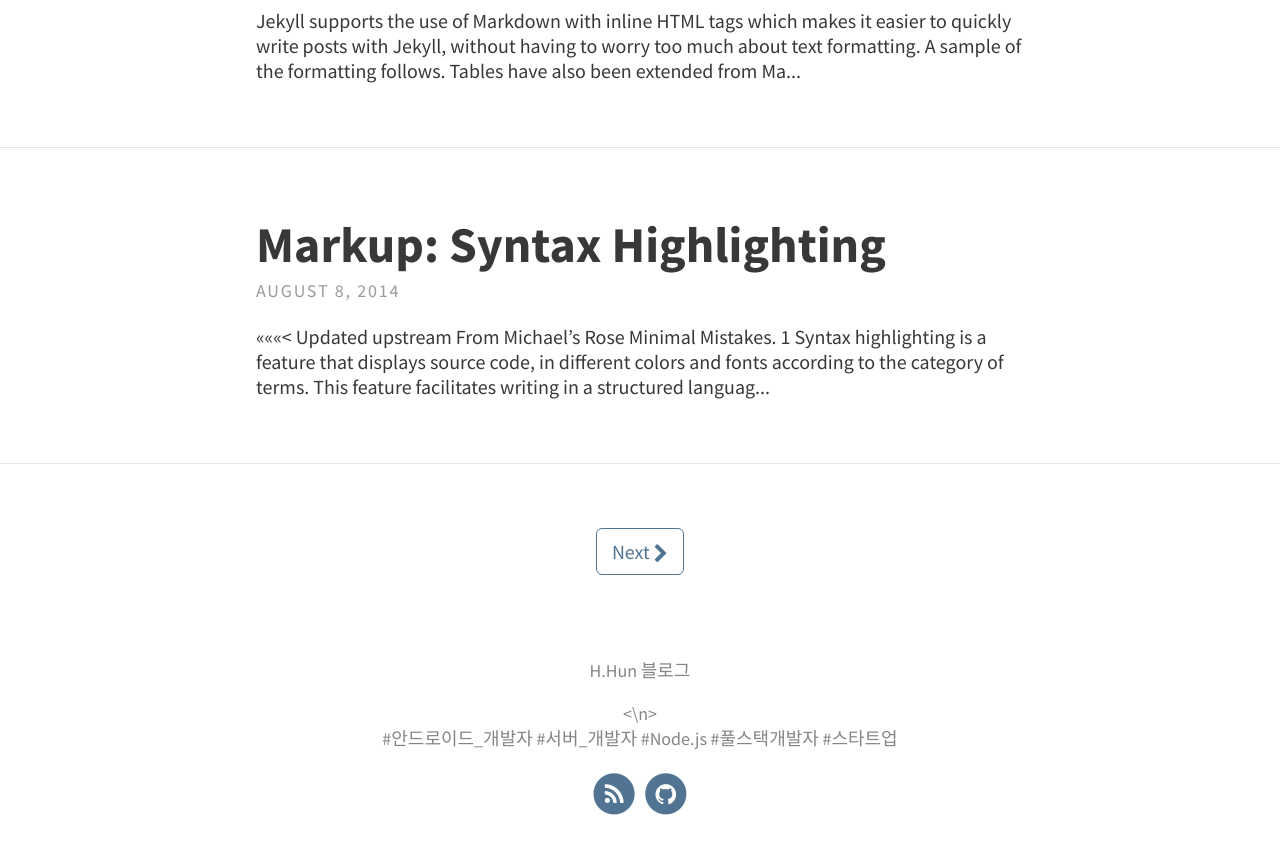
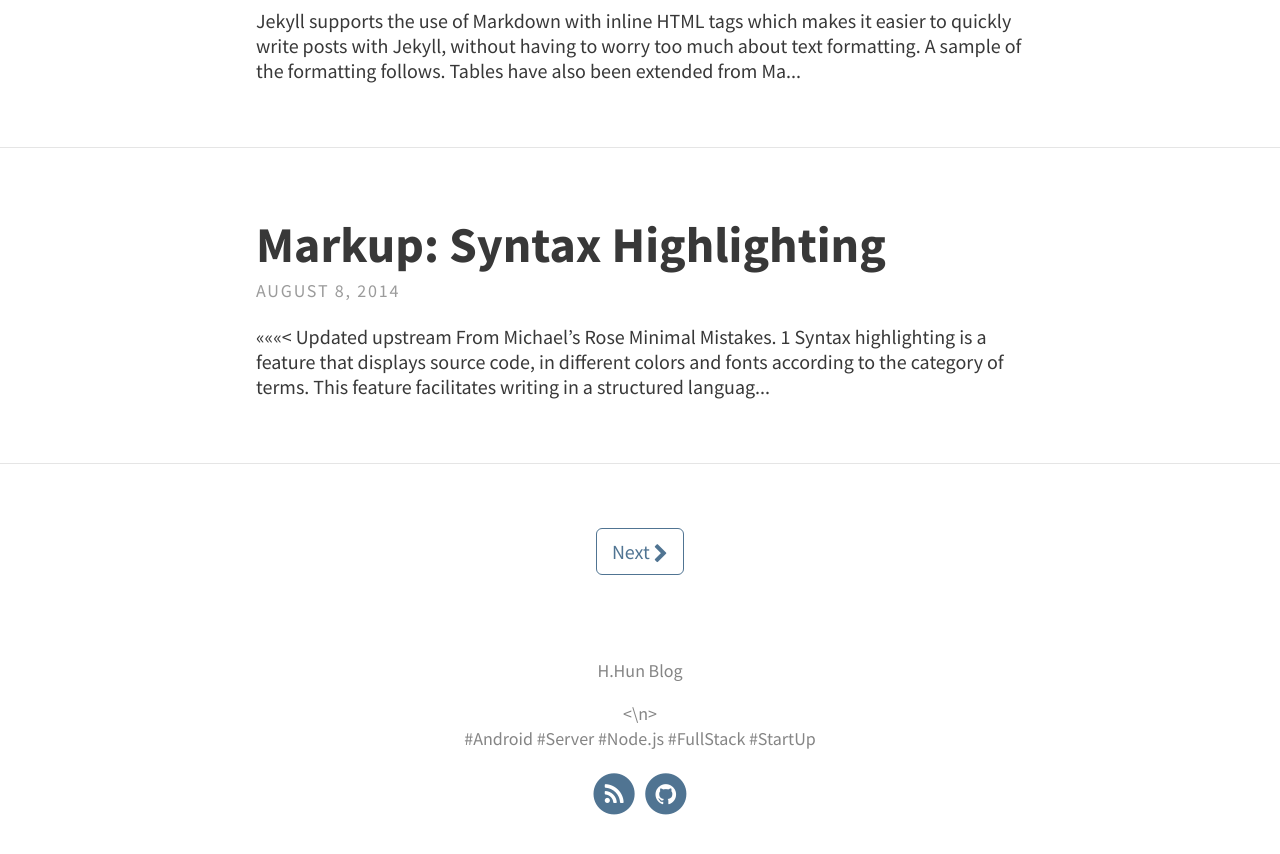
Before and after one commit to MrHun/hhun.github.io, a Jekyll site: the page built from index.html, in a window 1280 px wide and 900 px high, scrolled down 1654 px. Shown: the top 854 px of the window. Built offline with Jekyll 4.4.1, drawn with Linux system fonts in a browser that asks for light colours; the list of posts is cut into pages by our own code; some of the changed text lies outside the part shown.

Commit message:
Update _config.yml

```diff
--- a/_config.yml
+++ b/_config.yml
@@ -13,10 +13,10 @@ theme_settings:
 
   # Header and footer text
   header_text: > #two or three lines to describe your site
-     <p>스타트 개발자</p>
+     <p>StartUp Developer</p>
   header_text_feature_image: assets/img/pexels/triangular.jpeg
   footer_text: >
-    <p>H.Hun 블로그</p><\n> <p>#안드로이드_개발자 #서버_개발자 #Node.js #풀스택개발자 #스타트업</p>
+    <p>H.Hun Blog</p><\n> <p>#Android #Server #Node.js #FullStack #StartUp</p>
 
 
   # Icons
```
